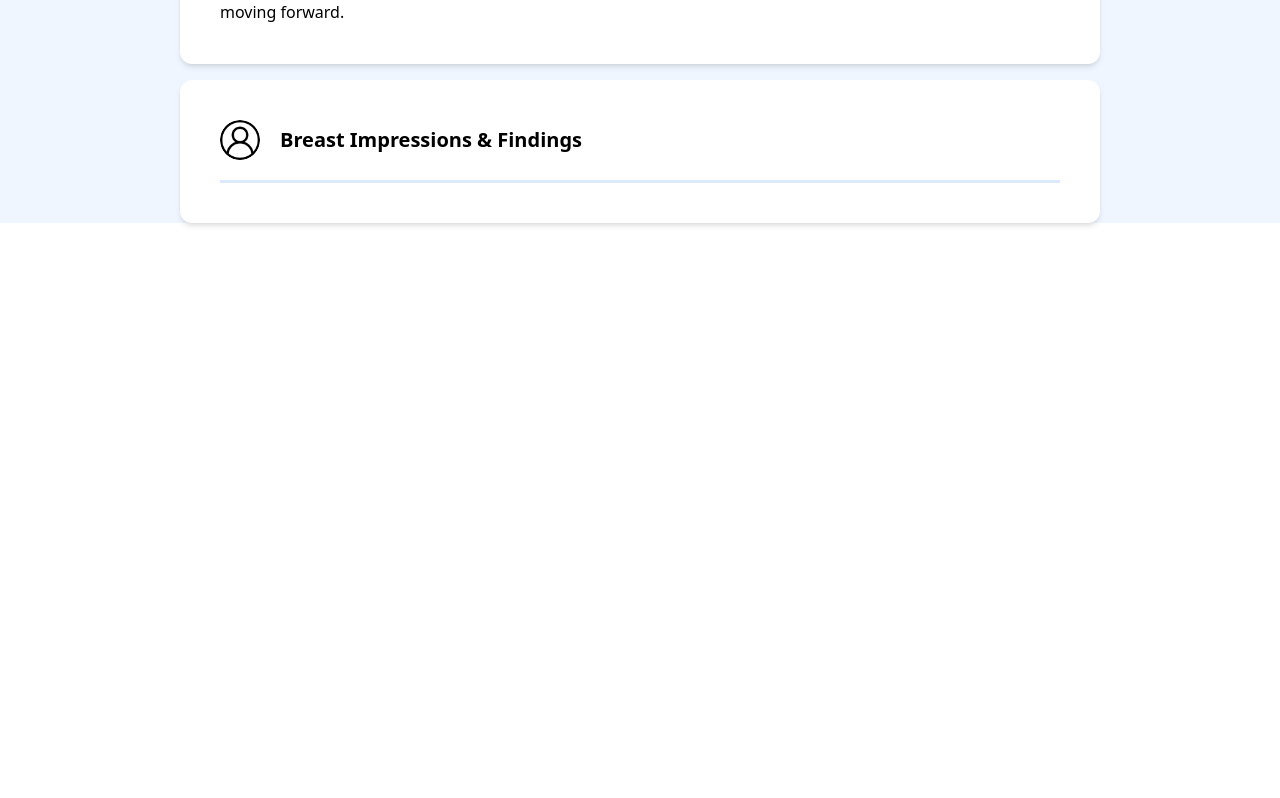
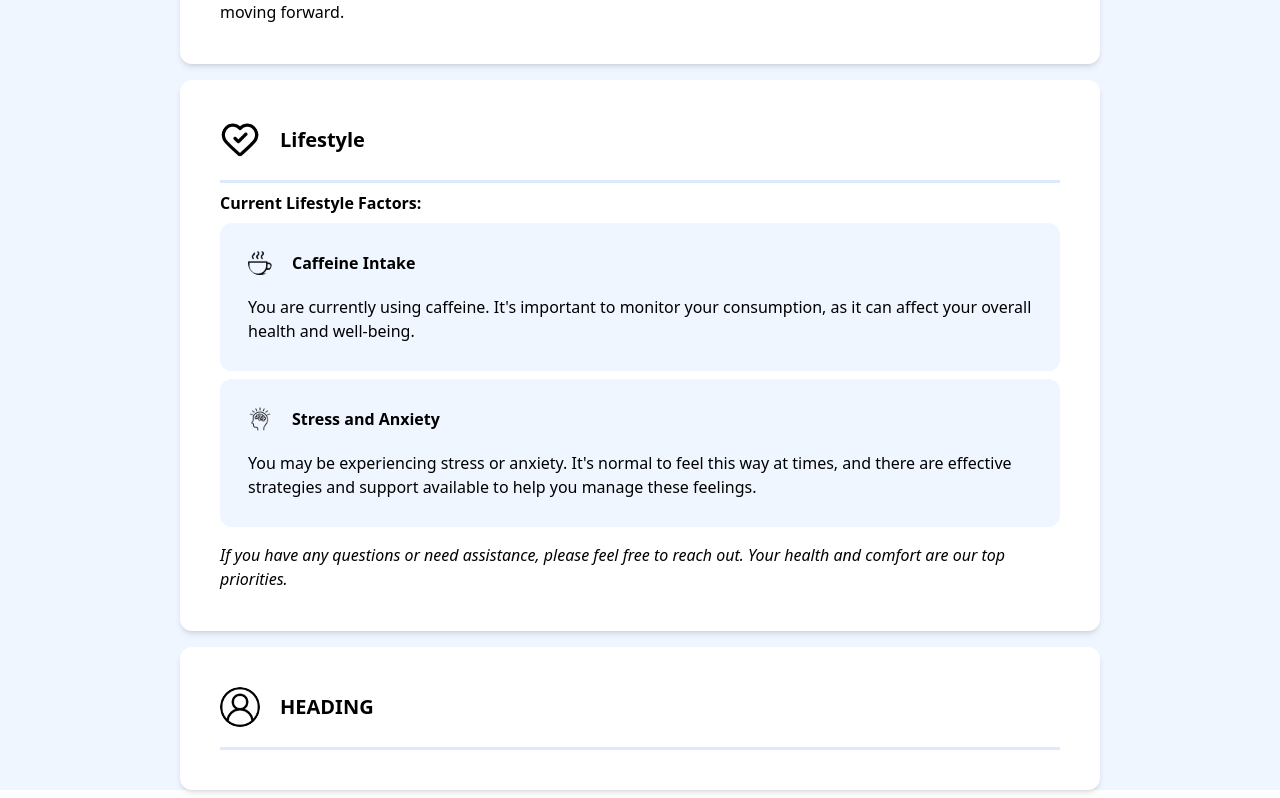
Before and after one commit to razarauf-ccript/tailwind-practice, a Next.js app: page / in a window 1280 px wide. Shown: the part 4525-5323 px from the top of the page. Before the commit the page ends 4756 px from the top, so only its background shows below. Built offline with nearby package versions, Linux system fonts and the light colour scheme.

Commit message:
adds text and css for lifestyle

```diff
--- a/app/page.tsx
+++ b/app/page.tsx
@@ -304,12 +304,37 @@ export default function Home() {
           <div className="pt-2 px-40">
             <div className="bg-white p-10 mx-5 rounded-xl shadow-md">
               <div className="flex items-center border-b-3 border-blue-100 pb-5">
+                <img className="rounded-full h-10 mr-5" src="/heart-variant.png" />
+                <div className="text-xl font-bold">Lifestyle</div>
+              </div>
+              <div className="mt-2 font-bold">Current Lifestyle Factors:</div>
+              <div className="bg-blue-50 rounded-xl p-7 my-2">
+                <div className="flex items-center border-blue-100 pb-5">
+                  <img className="rounded-full h-6 mr-5" src="/coffee.png" />
+                  <div className="text-l font-bold">Caffeine Intake</div>
+                </div>
+                <div>You are currently using caffeine. It's important to monitor your consumption, as it can affect your overall health and well-being.</div>
+              </div>
+              <div className="bg-blue-50 rounded-xl p-7 my-2">
+                <div className="flex items-center border-blue-100 pb-5">
+                  <img className="rounded-full h-6 mr-5" src="/mindset.png" />
+                  <div className="text-l font-bold">Stress and Anxiety</div>
+                </div>
+                <div>You may be experiencing stress or anxiety. It's normal to feel this way at times, and there are effective strategies and support available to help you manage these feelings.</div>
+              </div>
+              <div className="mt-4 italic">If you have any questions or need assistance, please feel free to reach out. Your health and comfort are our top priorities.</div>
+            </div>
+          </div>
+        </div>
+
+        <div className="mb-2 bg-blue-50">
+          <div className="pt-2 px-40">
+            <div className="bg-white p-10 mx-5 rounded-xl shadow-md">
+              <div className="flex items-center border-b-3 border-blue-100 pb-5">
                 <img className="rounded-full h-10 mr-5" src="/user.png" />
-                <div className="text-xl font-bold">Breast Impressions & Findings</div>
+                <div className="text-xl font-bold">HEADING</div>
               </div>
-              <div>
-
-              </div>
+              <div></div>
             </div>
           </div>
         </div>
```
Also changed, not shown: public/coffee.png (added), public/mindset.png (added).
